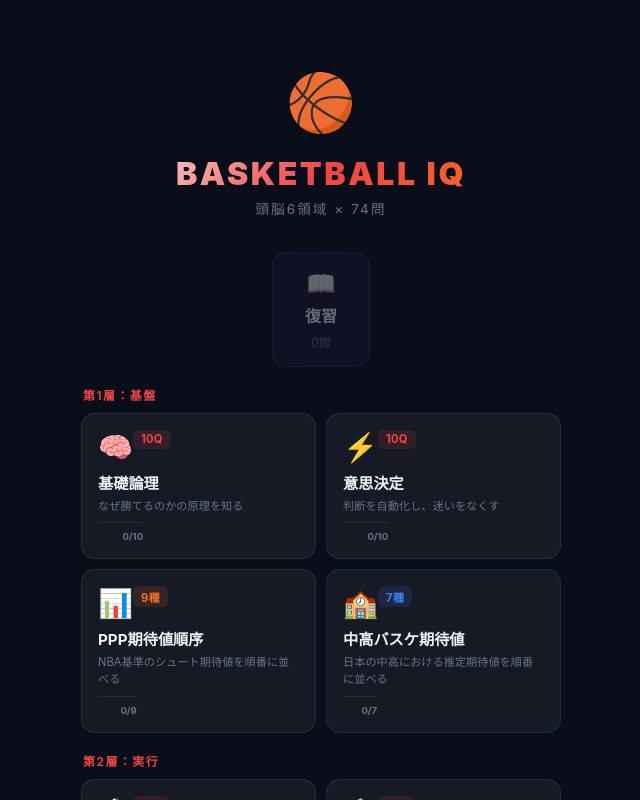
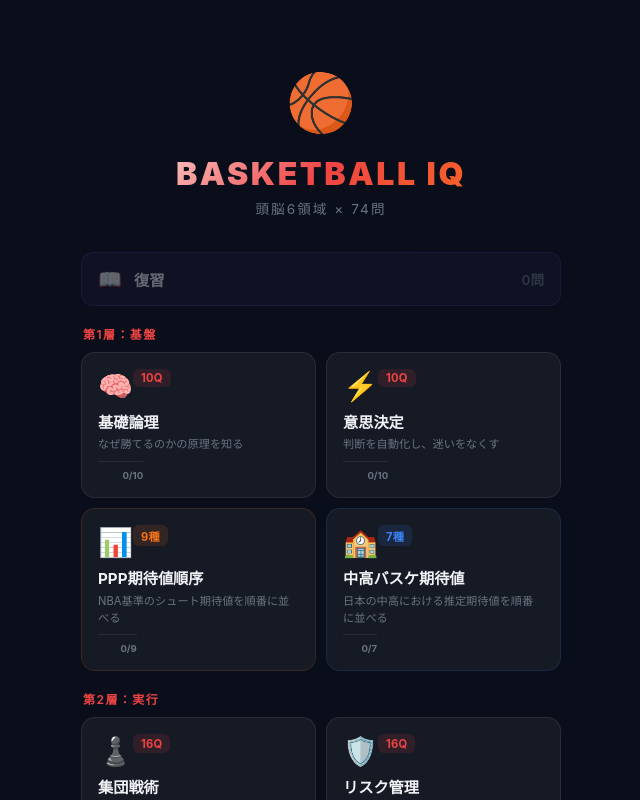
Before and after one commit to Jooozen/basketball-iq-trainer, a React (Vite) app: page / in a window 1280 px wide. Shown: the top 800 px of the page, without its empty margins (319-959 px from the left). Built offline with nearby package versions, Linux system fonts and the light colour scheme.

Commit message:
fix: change review section to horizontal bar layout
Replace centered vertical card with horizontal bar style matching
the app's banner pattern: icon, label, and count in a single row.

https://claude.ai/code/session_013ZDhrMYQh1f9V7ACwMf8Rp

```diff
--- a/src/App.css
+++ b/src/App.css
@@ -653,48 +653,45 @@
 .text-muted { color: var(--color-text-secondary); }
 
 /* ══════════════════════════════════════════════════════════════
-   REVIEW SECTION (Home Screen — centered above layers)
+   REVIEW SECTION (Home Screen — horizontal bar above layers)
    ══════════════════════════════════════════════════════════════ */
-.review-section-center {
+.review-section-bar {
   display: flex;
-  justify-content: center;
+  align-items: center;
+  gap: 0.75rem;
+  width: 100%;
+  padding: 0.875rem 1rem;
   margin-bottom: 1.25rem;
+  background: linear-gradient(135deg, rgba(139, 92, 246, 0.12), rgba(99, 102, 241, 0.12));
+  border: 1px solid rgba(139, 92, 246, 0.25);
+  border-radius: 12px;
+  cursor: pointer;
+  transition: background 0.15s, border-color 0.15s;
 }
 
-.review-section-card {
-  display: flex;
-  flex-direction: column;
-  align-items: center;
-  gap: 0.35rem;
-  padding: 1rem 2rem;
-  background: linear-gradient(135deg, rgba(139, 92, 246, 0.12), rgba(99, 102, 241, 0.12));
-  border: 1px solid rgba(139, 92, 246, 0.25);
-  border-radius: 14px;
-  cursor: pointer;
-  transition: background 0.15s, border-color 0.15s, transform 0.12s;
+.review-section-bar:not(:disabled):hover {
+  background: linear-gradient(135deg, rgba(139, 92, 246, 0.2), rgba(99, 102, 241, 0.2));
+  border-color: rgba(139, 92, 246, 0.35);
 }
 
-.review-section-card:not(:disabled):hover {
-  background: linear-gradient(135deg, rgba(139, 92, 246, 0.2), rgba(99, 102, 241, 0.2));
-  border-color: rgba(139, 92, 246, 0.35);
-  transform: translateY(-1px);
-}
-
-.review-section-card:disabled {
+.review-section-bar:disabled {
   opacity: 0.4;
   cursor: not-allowed;
 }
 
-.review-section-icon { font-size: 1.5rem; }
+.review-section-icon { font-size: 1.2rem; }
 
 .review-section-label {
-  font-size: 1rem;
+  flex: 1;
+  text-align: left;
+  font-size: 0.95rem;
   font-weight: 700;
   color: var(--color-text);
 }
 
 .review-section-count {
-  font-size: 0.75rem;
+  font-size: 0.85rem;
+  font-weight: 600;
   color: var(--color-text-secondary);
 }
 
--- a/src/components/HomeScreen.tsx
+++ b/src/components/HomeScreen.tsx
@@ -41,10 +41,9 @@ export function HomeScreen({ user, questions, onNavigate }: Props) {
         </p>
       </div>
 
-      {/* 復習セクション — centered above layers */}
-      <div className="review-section-center">
+      {/* 復習セクション */}
       <button
-          className="review-section-card"
+        className="review-section-bar"
         onClick={() => onNavigate({ type: 'mistake-review', mode: 'all-incorrect' })}
         disabled={reviewCount === 0}
       >
@@ -52,7 +51,6 @@ export function HomeScreen({ user, questions, onNavigate }: Props) {
         <span className="review-section-label">復習</span>
         <span className="review-section-count">{reviewCount}問</span>
       </button>
-      </div>
 
       {/* Review Banner (spaced repetition) */}
       {dueCards.length > 0 && (
```
Lines whose indentation alone changed are shown as unchanged.
